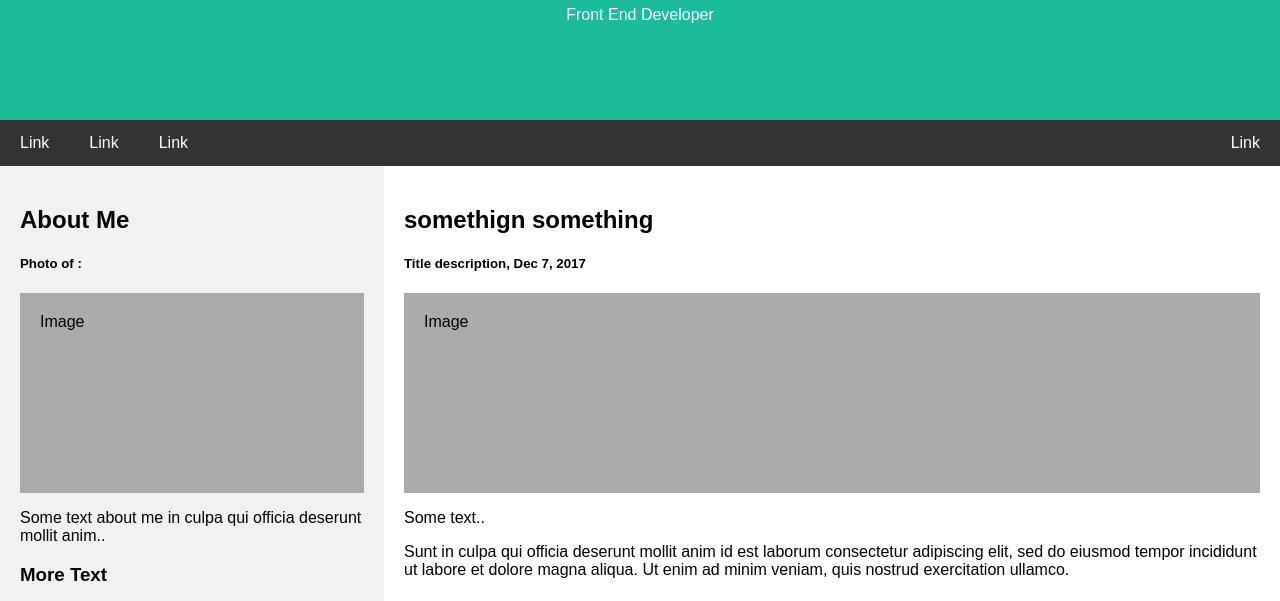
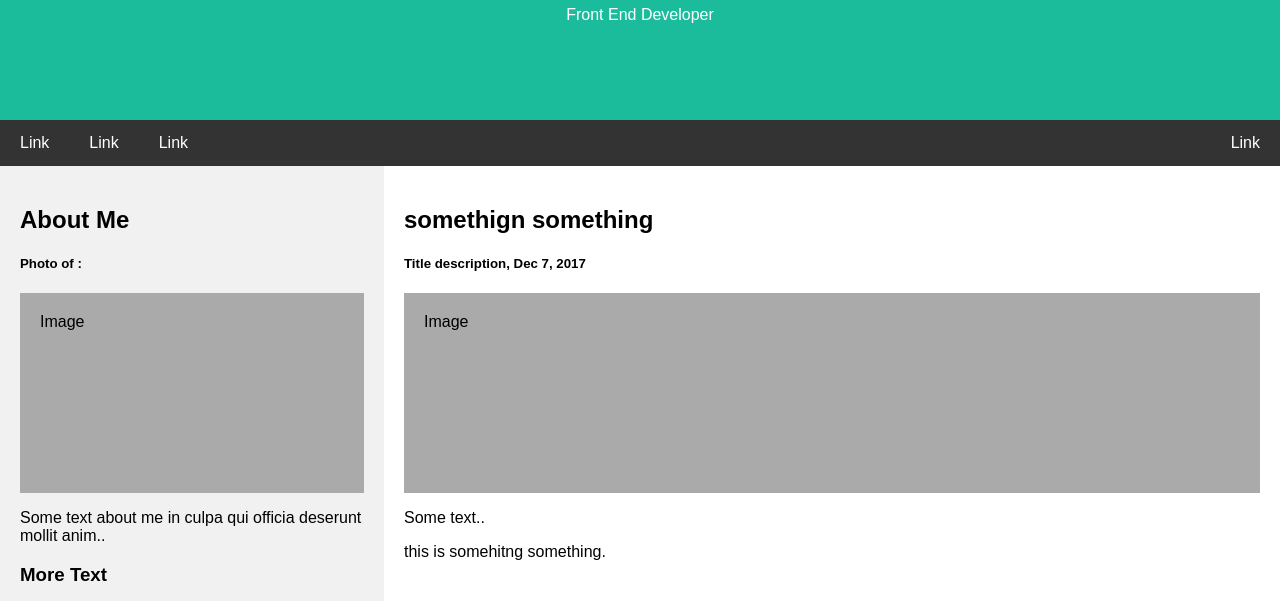
Before and after one commit to aayushsingh51/personalwebsite, a plain HTML site: page index.html in a window 1280 px wide. Shown: the part 173-774 px from the top of the page. Drawn offline with Linux system fonts and the light colour scheme.

Commit message:
Update index.html

```diff
--- a/index.html
+++ b/index.html
@@ -141,7 +141,7 @@ body {
     <h5>Title description, Dec 7, 2017</h5>
     <div class="fakeimg" style="height:200px;">Image</div>
     <p>Some text..</p>
-    <p>Sunt in culpa qui officia deserunt mollit anim id est laborum consectetur adipiscing elit, sed do eiusmod tempor incididunt ut labore et dolore magna aliqua. Ut enim ad minim veniam, quis nostrud exercitation ullamco.</p>
+    <p>this is somehitng something.</p>
     <br>
     <h2>TITLE HEADING</h2>
     <h5>Title description, Sep 2, 2017</h5>
```
